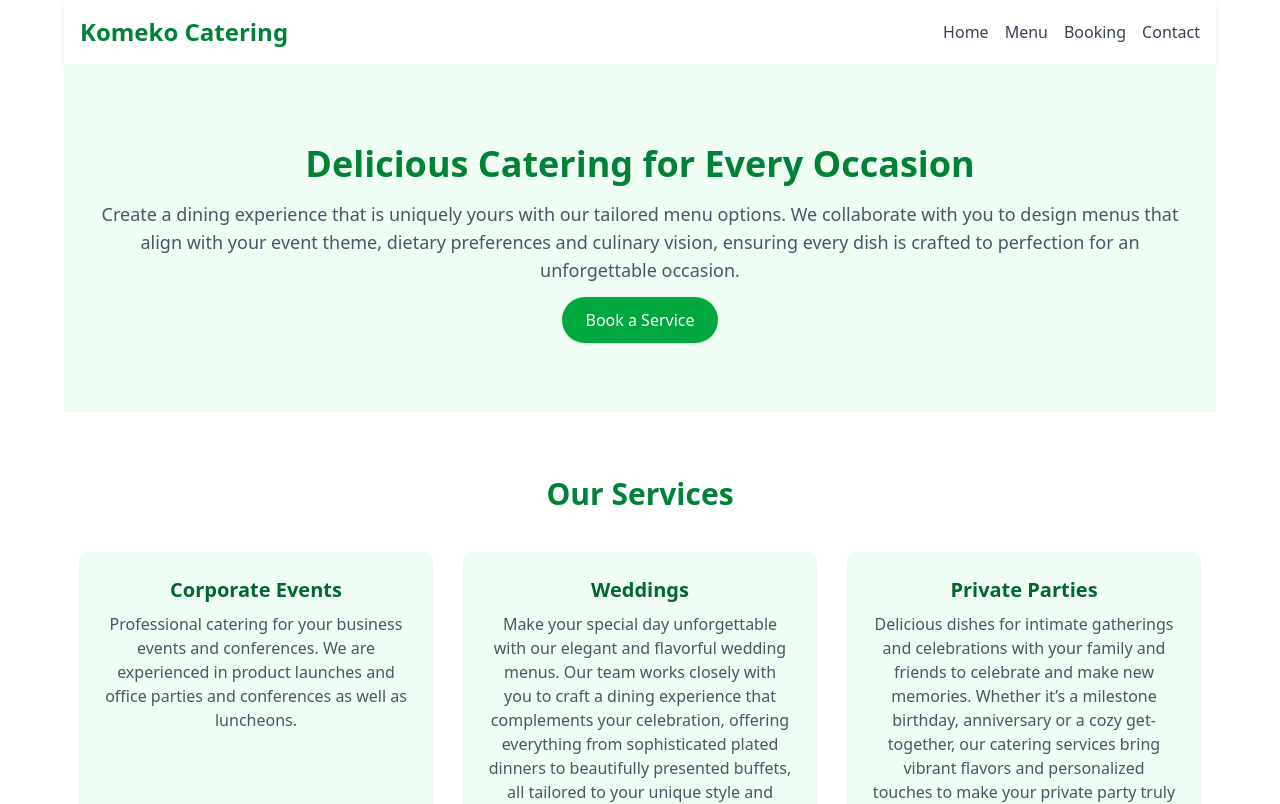
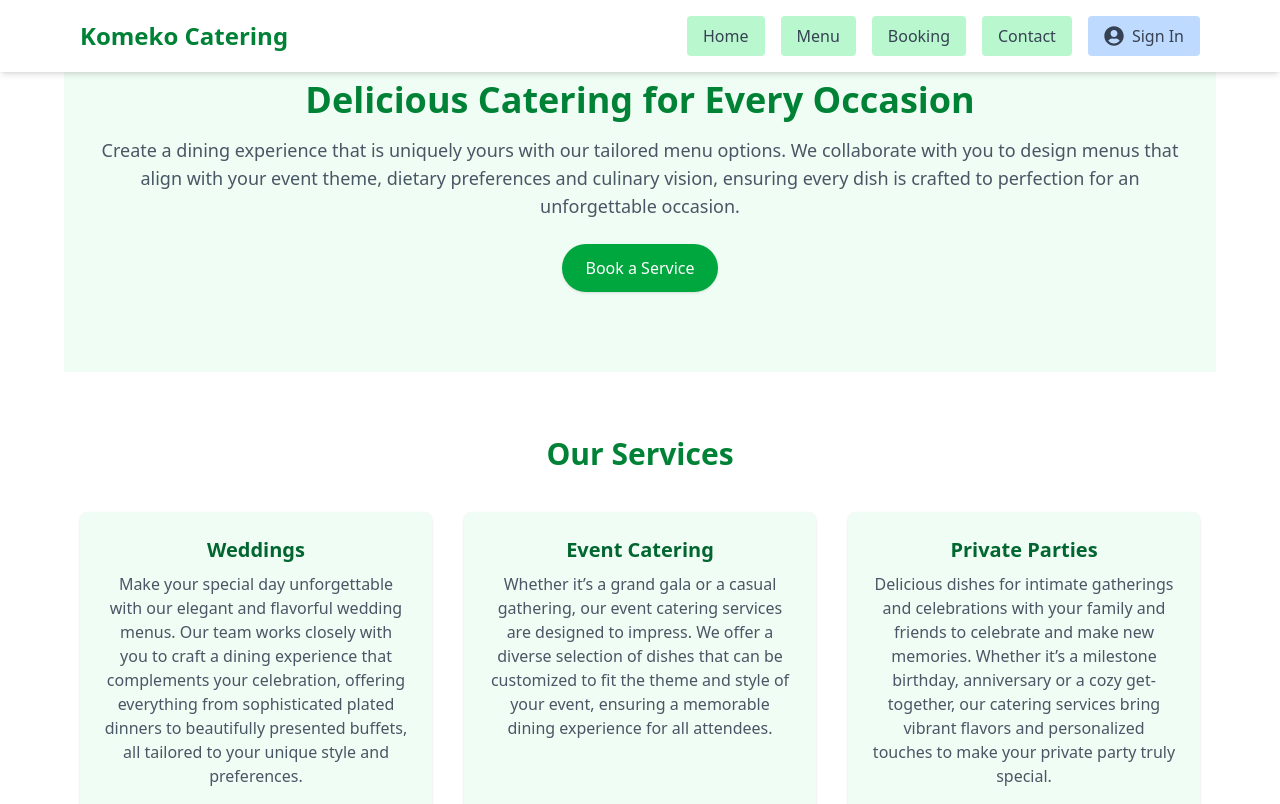
Before and after one commit to Wayne2312/komeko-v2, a React (Vite) app: page / in a window 1280 px wide. Shown: the top 804 px of the page. Built offline with nearby package versions, Linux system fonts and the light colour scheme.

Commit message:
others feartures

```diff
--- a/src/components/Header.jsx
+++ b/src/components/Header.jsx
@@ -1,21 +1,54 @@
 import '../App.css';
-import { Link } from 'react-router-dom';
+import { useNavigate } from 'react-router-dom';
 import React from 'react';
-
+import { FaUserCircle } from 'react-icons/fa'; // Import the user profile icon
 
 export default function Header() {
+    const navigate = useNavigate();
+
     return (
-      <header className="bg-white shadow-md">
+      <header className="bg-white shadow-md fixed top-0 left-0 w-full z-50">
         <div className="max-w-6xl mx-auto px-4 py-4 flex justify-between items-center">
           <h1 className="text-2xl font-bold text-green-700">Komeko Catering</h1>
 
-          <nav className="space-x-4">
-            <Link to="/" className="text-gray-700 hover:text-green-600">Home</Link>
-            <Link to="/menu" className="text-gray-700 hover:text-green-600">Menu</Link>
-            <Link to="/Bookingservices" className="text-gray-700 hover:text-green-600">Booking</Link>
-            <Link to="/contact" className="text-gray-700 hover:text-green-600">Contact</Link>
+          <nav className="space-x-4 flex items-center">
+            <button
+              onClick={() => navigate('/')}
+              className="px-4 py-2 bg-green-200 text-gray-700 rounded hover:bg-green-600 hover:text-white"
+            >
+              Home
+            </button>
+            <button
+              onClick={() => navigate('/menu')}
+              className="px-4 py-2 bg-green-200 text-gray-700 rounded hover:bg-green-600 hover:text-white"
+            >
+              Menu
+            </button>
+            <button
+              onClick={() => navigate('/Bookingservices')}
+              className="px-4 py-2 bg-green-200 text-gray-700 rounded hover:bg-green-600 hover:text-white"
+            >
+              Booking
+            </button>
+            <button
+              onClick={() => navigate('/contact')}
+              className="px-4 py-2 bg-green-200 text-gray-700 rounded hover:bg-green-600 hover:text-white"
+            >
+              Contact
+            </button>
+
+            {/* User Profile Section */}
+            <div className="relative">
+              <button
+                onClick={() => navigate('/sign-in')}
+                className="flex items-center space-x-2 px-4 py-2 bg-blue-200 text-gray-700 rounded hover:bg-blue-600 hover:text-white"
+              >
+                <FaUserCircle className="text-xl" /> {/* User profile icon */}
+                <span>Sign In</span>
+              </button>
+            </div>
           </nav>
         </div>
       </header>
     );
-  }
+}
--- a/src/components/Hero.jsx
+++ b/src/components/Hero.jsx
@@ -1,13 +1,21 @@
 import '../App.css';
+import { useNavigate } from 'react-router-dom';
 
 export default function Hero() {
+    const navigate = useNavigate(); // Initialize the navigate function
+
     return (
       <section className="bg-green-50 py-20">
         <div className="max-w-6xl mx-auto px-4 text-center">
           <h2 className="text-4xl font-bold text-green-700 mb-4">Delicious Catering for Every Occasion</h2>
           <p className="text-lg text-gray-600 mb-6">Create a dining experience that is uniquely yours with our tailored menu options. We collaborate with you to design menus that align with your event theme, dietary preferences and culinary vision, ensuring every dish is crafted to perfection for an unforgettable occasion.</p>
-          <a href="#" className="bg-green-600 text-white px-6 py-3 rounded-full shadow hover:bg-green-700 transition">Book a Service</a>
+          <button
+            onClick={() => navigate('/Bookingservices')}
+            className="bg-green-600 text-white px-6 py-3 rounded-full shadow hover:bg-green-900 transition">
+            Book a Service
+          </button>
+
         </div>
       </section>
     );
-  }
+}
--- a/src/components/ServiceItem.jsx
+++ /dev/null
@@ -1,11 +0,0 @@
-import '../App.css';
-
-
-export default function ServiceItem({ number, title }) {
-    return (
-      <div>
-        <p className="text-xs text-gray-400">{number}</p>
-        <h3 className="text-lg font-semibold">{title}</h3>
-      </div>
-    );
-  }
--- a/src/components/Services.jsx
+++ b/src/components/Services.jsx
@@ -1,11 +1,13 @@
 import '../App.css';
 
 const services = [
-    { title: "Corporate Events", desc: "Professional catering for your business events and conferences. We are experienced in product launches and office parties and conferences as well as luncheons." },
     { title: "Weddings", desc: "Make your special day unforgettable with our elegant and flavorful wedding menus. Our team works closely with you to craft a dining experience that complements your celebration, offering everything from sophisticated plated dinners to beautifully presented buffets, all tailored to your unique style and preferences." },
+    { title: "Event Catering", desc: "Whether it’s a grand gala or a casual gathering, our event catering services are designed to impress. We offer a diverse selection of dishes that can be customized to fit the theme and style of your event, ensuring a memorable dining experience for all attendees." },
     { title: "Private Parties", desc: "Delicious dishes for intimate gatherings and celebrations with your family and friends to celebrate and make new memories. Whether it’s a milestone birthday, anniversary or a cozy get-together, our catering services bring vibrant flavors and personalized touches to make your private party truly special." },
     { title: "Buffet Services", desc: "Our customizable buffet options are perfect for any occasion, offering a wide variety of dishes to suit diverse tastes and dietary needs. From casual gatherings to formal events, our beautifully arranged buffets combine convenience and quality, ensuring your guests enjoy a delightful dining experience." },
-    { title: "Drop-off Catering", desc: "Enjoy hassle-free catering with our convenient drop-off services, delivering fresh and delicious meals right to your doorstep. Ideal for meetings, parties, or any event, our drop-off catering provides high-quality food with the ease and flexibility you need for a seamless experience." },  ];
+    { title: "Drop-off Catering", desc: "Enjoy hassle-free catering with our convenient drop-off services, delivering fresh and delicious meals right to your doorstep. Ideal for meetings, parties, or any event, our drop-off catering provides high-quality food with the ease and flexibility you need for a seamless experience." },
+    { title: "Corporate Events", desc: "Professional catering for your business events and conferences. We are experienced in product launches and office parties and conferences as well as luncheons." },
+  ];
 
   export default function Services() {
     return (
--- a/src/components/WhatWeDo.jsx
+++ b/src/components/WhatWeDo.jsx
@@ -11,7 +11,6 @@ export default function WhatWeDo() {
 
     return (
         <section className="bg-white py-16 px-6 text-center">
-            <h2 className="text-2xl font-semibold mb-4">What We Do</h2>
             <p className="text-gray-600 mb-10">Celebrate important moments with Komeko Catering</p>
 
             <div className="grid grid-cols-2 md:grid-cols-4 gap-8 max-w-5xl mx-auto">
```
Also changed, not shown: 1 other file (tests, documents, lock files or other folders).
